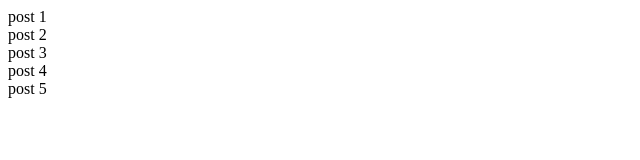
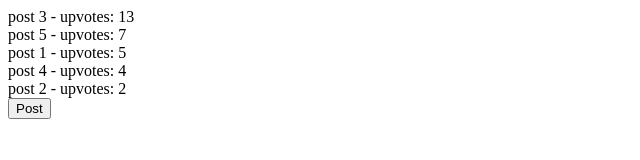
Before and after one commit to Sofistication/mean-stack-tutorial, a plain HTML site: page index.html in a window 1280 px wide. Shown: the whole page, without its empty margins (0-640 px from the left). Drawn offline with nearby package versions, Linux system fonts and the light colour scheme.

Commit message:
add new post button
- added function `$scope.addPost` to create generic post
- used `ng-click` attribute to bind addPost to button

```diff
--- a/app.js
+++ b/app.js
@@ -6,11 +6,14 @@ app.controller('MainCtrl', [
   '$scope',
   function($scope){
     $scope.posts = [
-      'post 1',
-      'post 2',
-      'post 3',
-      'post 4',
-      'post 5',
+      {title: 'post 1', upvotes: 5},
+      {title: 'post 2', upvotes: 2},
+      {title: 'post 3', upvotes: 13},
+      {title: 'post 4', upvotes: 4},
+      {title: 'post 5', upvotes: 7},
     ];
+    $scope.addPost = function () {
+      $scope.posts.push({title: 'A new post!', upvotes: 0});
+    };
   }
 ]);
--- a/index.html
+++ b/index.html
@@ -6,8 +6,9 @@
   </head>
 
   <body ng-app="flapperNews" ng-controller="MainCtrl">
-    <div ng-repeat="post in posts">
-      {{post}}
+    <div ng-repeat="post in posts | orderBy: '-upvotes'">
+      {{post.title}} - upvotes: {{post.upvotes}}
     </div>
+    <button ng-click="addPost()">Post</button>
   </body>
 </html>
```
